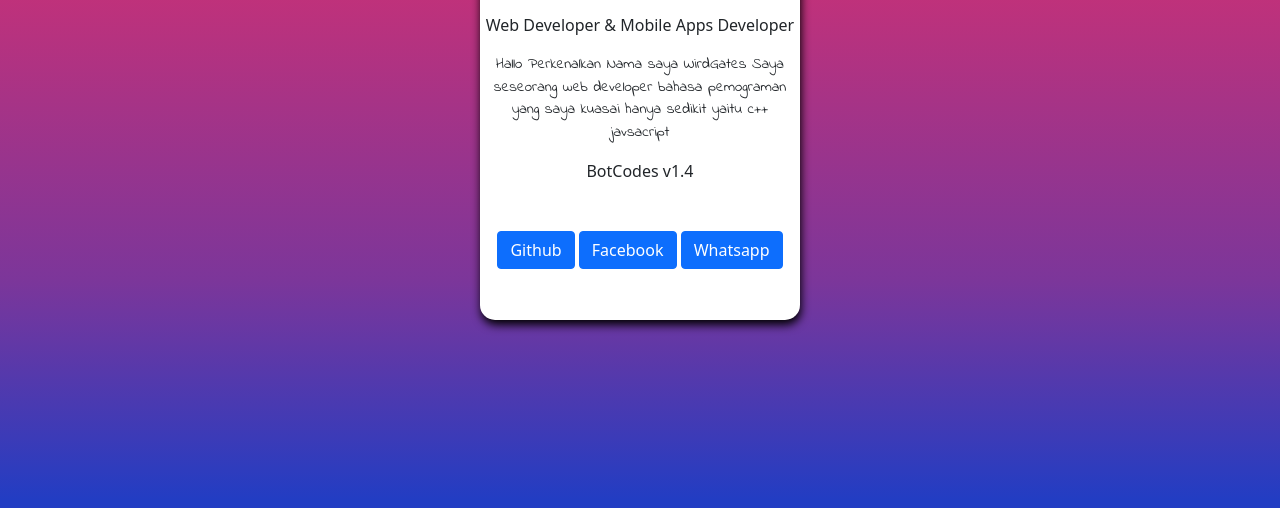
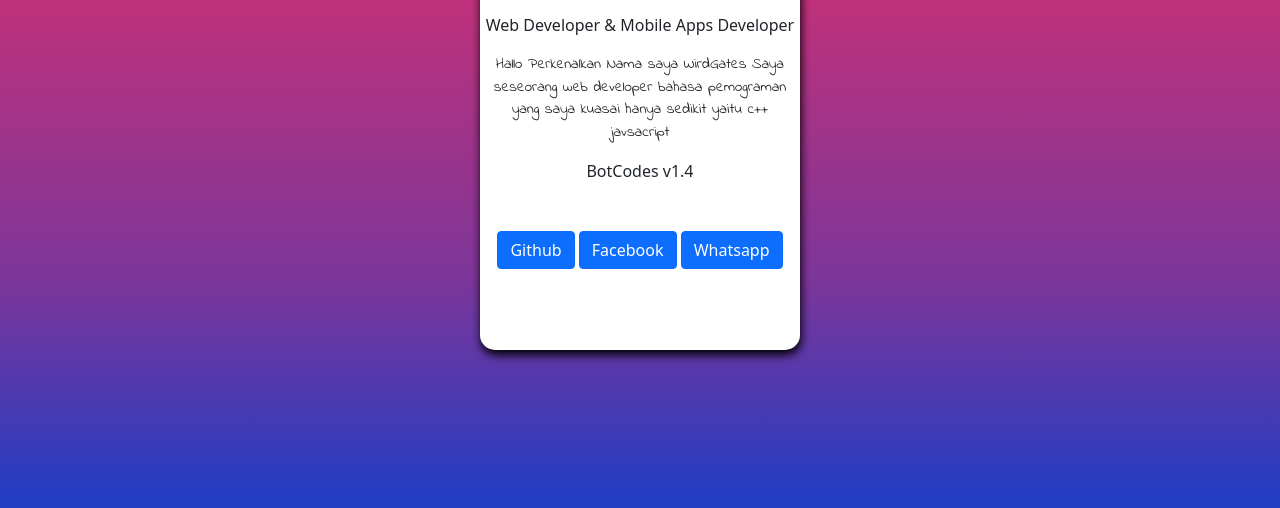
Before and after one commit to bot-codes/bot-codes.github.io, a plain HTML site: page contact/index.html in a window 1280 px wide. Shown: the part 260-768 px from the top of the page. Drawn offline with nearby package versions, Linux system fonts and the light colour scheme; a web font is replaced by a local one.

Commit message:
Update style.css

```diff
--- a/contact/style.css
+++ b/contact/style.css
@@ -17,7 +17,7 @@ body {
   text-align: center;
   box-shadow: 1px 5px 10px black;
   width: 320px;
-  height: 500px;
+  height: 530px;
   border-radius: 15px;
   margin-top: 5rem;
   background: white;
```
